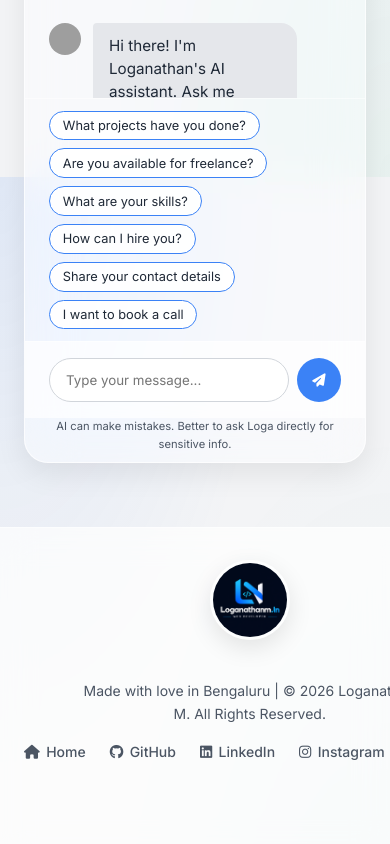
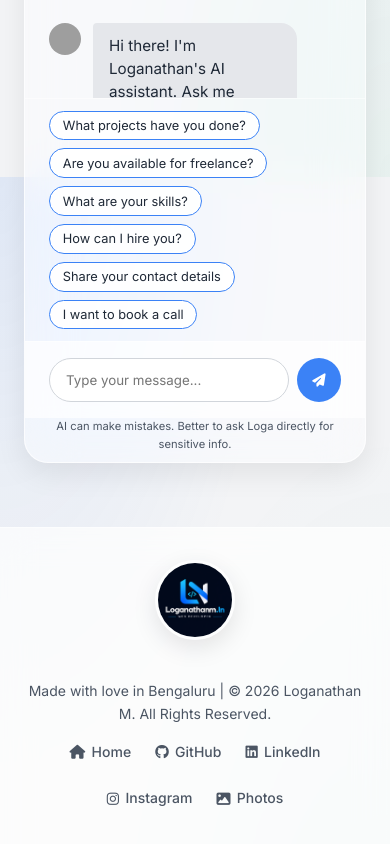
Before and after one commit to LOGANATHAN2008/contact, a React (Vite) app: page / in a window 390 px wide. Shown: the part 2355-3199 px from the top of the page. Built offline with nearby package versions, Linux system fonts and the light colour scheme; grey boxes are pictures that could not be loaded.

Commit message:
Fix footer links being cut off horizontally on mobile by allowing wrapping

```diff
--- a/src/index.css
+++ b/src/index.css
@@ -327,7 +327,7 @@ footer { border-top: 1px solid var(--border-glass); padding: 2rem 0 max(6rem, en
     box-shadow: 0 12px 30px rgba(59, 130, 246, 0.3);
 }
 .footer-content p { color: var(--text-secondary); font-size: 0.875rem; }
-.footer-links { display: flex; gap: 1.5rem; }
+.footer-links { display: flex; gap: 1.5rem; flex-wrap: wrap; justify-content: center; }
 .footer-links a { display: flex; align-items: center; gap: 0.4rem; color: var(--text-secondary); font-size: 0.875rem; font-weight: 500; }
 .footer-links a:hover { color: var(--primary); }
 
```
